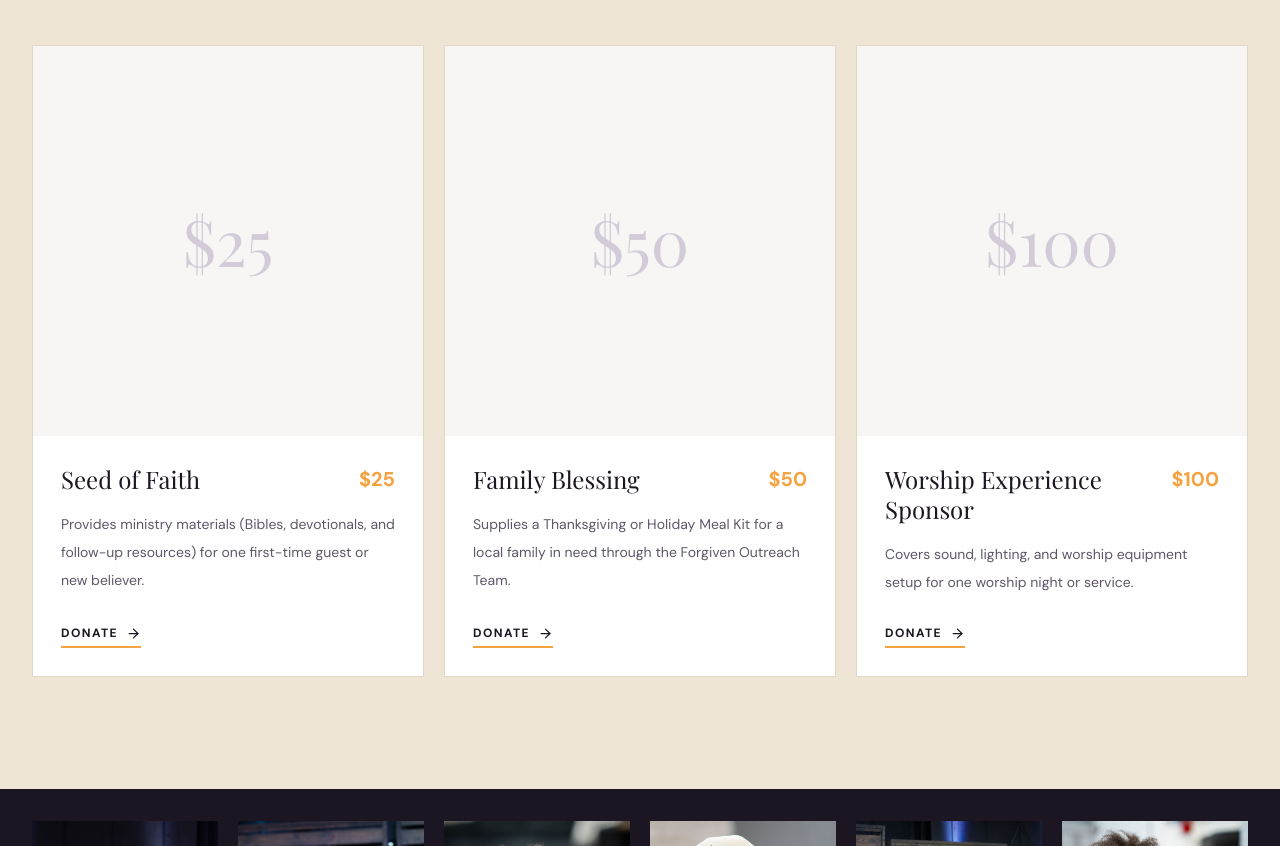
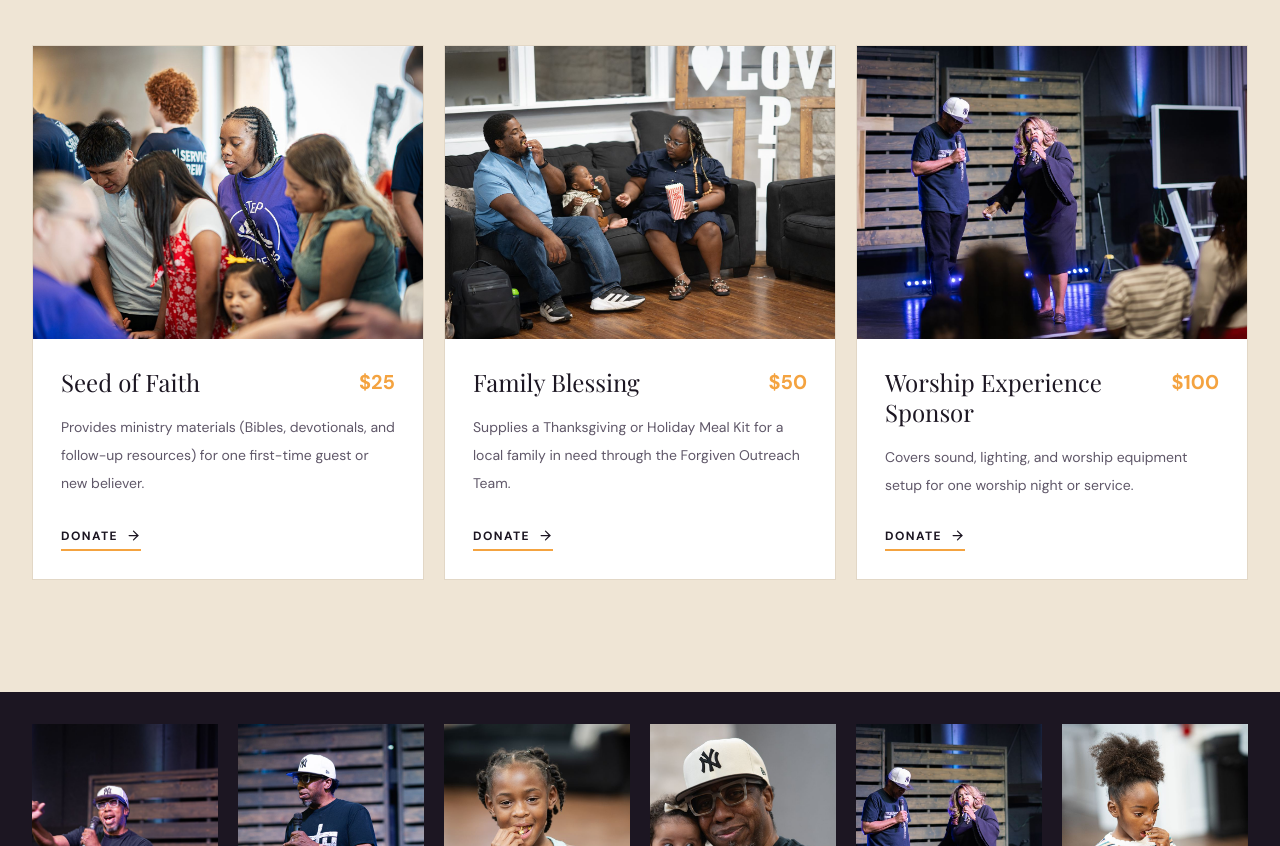
Before and after one commit to tariq121/fcuchurch, a plain HTML site: page index.html in a window 1280 px wide. Shown: the part 3126-3972 px from the top of the page. Drawn offline with nearby package versions, Linux system fonts and the light colour scheme.

Commit message:
Preset Givelify amounts and add photos to love-gift cards
The $25, $50 and $100 gift cards now open Givelify with the amount
filled in, and each card shows a church photo matching what the gift
supports. Removes the unused assets/imports placeholder folder.

Co-Authored-By: Claude Opus 5.5 <noreply@anthropic.com>

```diff
--- a/assets/css/styles.css
+++ b/assets/css/styles.css
@@ -445,7 +445,7 @@ svg { flex-shrink: 0; }
 }
 .gift-media {
   position: relative;
-  aspect-ratio: 1;
+  aspect-ratio: 4 / 3;
   overflow: hidden;
   background: var(--brown-5);
   display: grid;
@@ -453,15 +453,10 @@ svg { flex-shrink: 0; }
 }
 .gift-media img {
   position: absolute; inset: 0; width: 100%; height: 100%;
-  object-fit: contain; padding: 2.5rem;
+  object-fit: cover;
   transition: transform 0.5s;
 }
 .gift:hover .gift-media img { transform: scale(1.05); }
-.gift-media .placeholder {
-  font-family: var(--font-display);
-  font-size: 4rem;
-  color: var(--purple-20);
-}
 .gift-body { display: flex; flex: 1; flex-direction: column; padding: 1.5rem; }
 @media (min-width: 640px) { .gift-body { padding: 1.75rem; } }
 .gift-title { display: flex; align-items: flex-start; justify-content: space-between; gap: 1rem; }
--- a/index.html
+++ b/index.html
@@ -135,27 +135,27 @@
         </div>
         <div class="gift-grid">
           <article class="gift">
-            <div class="gift-media"><span class="placeholder" aria-hidden="true">$25</span><img src="/assets/imports/5-15d3f.png" alt="Seed of Faith" loading="lazy"></div>
+            <div class="gift-media"><img src="/assets/events/dsc05999.jpg" style="object-position:58% center" alt="Volunteers welcoming young people and families at an outreach table." loading="lazy"></div>
             <div class="gift-body">
               <div class="gift-title"><h3>Seed of Faith</h3><span class="price">$25</span></div>
               <p>Provides ministry materials (Bibles, devotionals, and follow-up resources) for one first-time guest or new believer.</p>
-              <a href="https://www.givelify.com/donate/forgiven-church-unusual-of-round-rock-round-rock-tx-2j7wy5MTg2NTE0Nw==/donation/amount" target="_blank" rel="noreferrer" class="link-underline">Donate <svg xmlns="http://www.w3.org/2000/svg" width="15" height="15" viewBox="0 0 24 24" fill="none" stroke="currentColor" stroke-width="2" stroke-linecap="round" stroke-linejoin="round" aria-hidden="true"><path d="M5 12h14"/><path d="m12 5 7 7-7 7"/></svg></a>
+              <a href="https://www.givelify.com/donate/forgiven-church-unusual-of-round-rock-round-rock-tx-2j7wy5MTg2NTE0Nw==/donation/amount?amount=25" target="_blank" rel="noreferrer" class="link-underline">Donate <svg xmlns="http://www.w3.org/2000/svg" width="15" height="15" viewBox="0 0 24 24" fill="none" stroke="currentColor" stroke-width="2" stroke-linecap="round" stroke-linejoin="round" aria-hidden="true"><path d="M5 12h14"/><path d="m12 5 7 7-7 7"/></svg></a>
             </div>
           </article>
           <article class="gift">
-            <div class="gift-media"><span class="placeholder" aria-hidden="true">$50</span><img src="/assets/imports/6-63ada.png" alt="Family Blessing" loading="lazy"></div>
+            <div class="gift-media"><img src="/assets/brand/dsc04261.jpg" style="object-position:38% center" alt="A family sitting together on a couch at a church gathering." loading="lazy"></div>
             <div class="gift-body">
               <div class="gift-title"><h3>Family Blessing</h3><span class="price">$50</span></div>
               <p>Supplies a Thanksgiving or Holiday Meal Kit for a local family in need through the Forgiven Outreach Team.</p>
-              <a href="https://www.givelify.com/donate/forgiven-church-unusual-of-round-rock-round-rock-tx-2j7wy5MTg2NTE0Nw==/donation/amount" target="_blank" rel="noreferrer" class="link-underline">Donate <svg xmlns="http://www.w3.org/2000/svg" width="15" height="15" viewBox="0 0 24 24" fill="none" stroke="currentColor" stroke-width="2" stroke-linecap="round" stroke-linejoin="round" aria-hidden="true"><path d="M5 12h14"/><path d="m12 5 7 7-7 7"/></svg></a>
+              <a href="https://www.givelify.com/donate/forgiven-church-unusual-of-round-rock-round-rock-tx-2j7wy5MTg2NTE0Nw==/donation/amount?amount=50" target="_blank" rel="noreferrer" class="link-underline">Donate <svg xmlns="http://www.w3.org/2000/svg" width="15" height="15" viewBox="0 0 24 24" fill="none" stroke="currentColor" stroke-width="2" stroke-linecap="round" stroke-linejoin="round" aria-hidden="true"><path d="M5 12h14"/><path d="m12 5 7 7-7 7"/></svg></a>
             </div>
           </article>
           <article class="gift">
-            <div class="gift-media"><span class="placeholder" aria-hidden="true">$100</span><img src="/assets/imports/forgiven-church-unusual-ask-lett-68b05.png" alt="Worship Experience Sponsor" loading="lazy"></div>
+            <div class="gift-media"><img src="/assets/brand/dsc03324.jpg" style="object-position:55% center" alt="The worship stage with lights and a screen as the congregation looks on." loading="lazy"></div>
             <div class="gift-body">
               <div class="gift-title"><h3>Worship Experience Sponsor</h3><span class="price">$100</span></div>
               <p>Covers sound, lighting, and worship equipment setup for one worship night or service.</p>
-              <a href="https://www.givelify.com/donate/forgiven-church-unusual-of-round-rock-round-rock-tx-2j7wy5MTg2NTE0Nw==/donation/amount" target="_blank" rel="noreferrer" class="link-underline">Donate <svg xmlns="http://www.w3.org/2000/svg" width="15" height="15" viewBox="0 0 24 24" fill="none" stroke="currentColor" stroke-width="2" stroke-linecap="round" stroke-linejoin="round" aria-hidden="true"><path d="M5 12h14"/><path d="m12 5 7 7-7 7"/></svg></a>
+              <a href="https://www.givelify.com/donate/forgiven-church-unusual-of-round-rock-round-rock-tx-2j7wy5MTg2NTE0Nw==/donation/amount?amount=100" target="_blank" rel="noreferrer" class="link-underline">Donate <svg xmlns="http://www.w3.org/2000/svg" width="15" height="15" viewBox="0 0 24 24" fill="none" stroke="currentColor" stroke-width="2" stroke-linecap="round" stroke-linejoin="round" aria-hidden="true"><path d="M5 12h14"/><path d="m12 5 7 7-7 7"/></svg></a>
             </div>
           </article>
         </div>
```
Also changed, not shown: 2 other files.
